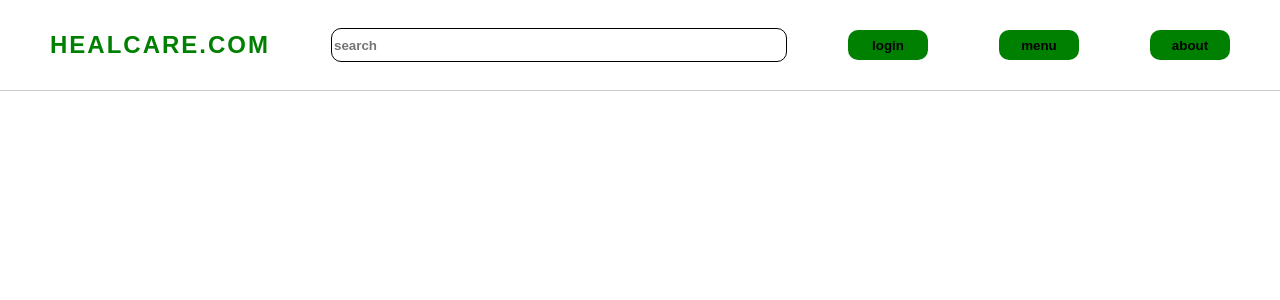
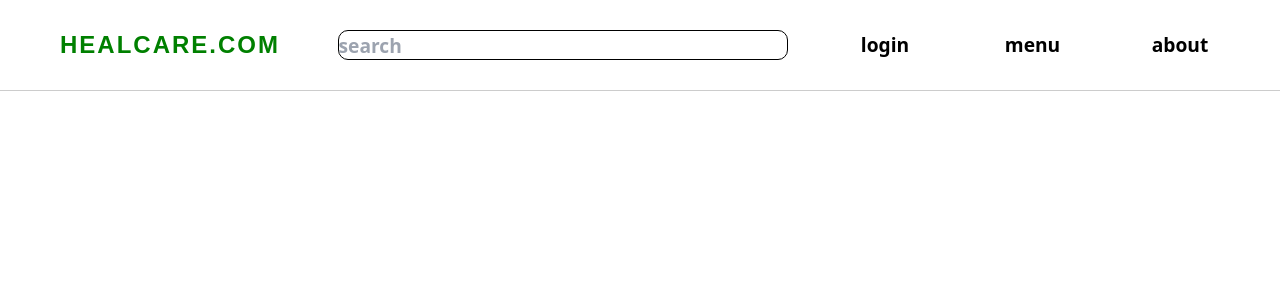
Before and after one commit to aniket2727/Hospital-management, a React (Create React App) app: page / in a window 1280 px wide. Shown: the top 300 px of the page. Built offline with nearby package versions, Linux system fonts and the light colour scheme.

Commit message:
add code for telwind css

```diff
--- a/package.json
+++ b/package.json
@@ -10,6 +10,8 @@
     "@types/node": "^16.18.97",
     "@types/react": "^18.3.3",
     "@types/react-dom": "^18.3.0",
+    "autoprefixer": "^10.4.19",
+    "postcss": "^8.4.38",
     "react": "^18.3.1",
     "react-dom": "^18.3.1",
     "react-scripts": "5.0.1",
@@ -39,5 +41,8 @@
       "last 1 firefox version",
       "last 1 safari version"
     ]
+  },
+  "devDependencies": {
+    "tailwindcss": "^3.4.3"
   }
 }
--- a/src/Buttons/ButtonsComp.tsx
+++ b/src/Buttons/ButtonsComp.tsx
@@ -21,7 +21,7 @@ const ButtonsComponets:React.FC<buttoncomponetsprops>=({data,onClick})=>{
     // state variables
     const [heigth,setHeight]=useState(data.height || '50px');
     const [width,setWidth]=useState(data.width || '50px');
-    const [backgroundColor,setBackgroundColor]=useState(data.backgroundColor || 'green')
+    const [backgroundColor,setBackgroundColor]=useState(data.backgroundColor || '')
     const[textinput,setTextinput]=useState(data.textinput || 'button')
 
     //useeffect for the assign the values
--- a/src/Header/Navbar/Navbarcompontes.tsx
+++ b/src/Header/Navbar/Navbarcompontes.tsx
@@ -25,10 +25,10 @@ const NavbarComponents: React.FC = () => {
         <div className="main-navbar-comp">
              <div className="main-navbar-second">
                    <h1>Healcare.com</h1>
-                   <Inputscomponets  inputsprops={{height:'30px',width:'450px' ,innertext:'search'}}/>
-                   <ButtonsComponets data={{height:'30px',width:'80px',backgroundColor:'green',textinput:"login"}} onClick={handleLoginOperations}/>
-                   <ButtonsComponets data={{height:'30px',width:'80px',backgroundColor:'green',textinput:"menu"}} onClick={handleMenuOperations}/>
-                   <ButtonsComponets data={{height:'30px',width:'80px',backgroundColor:'green',textinput:"about"}} onClick={handleAboutOperations}/>
+                   <Inputscomponets inputsprops={{ height: '1.875rem', width: '28.125rem', innertext: 'search' }} />
+                   <ButtonsComponets data={{ height: '1.875rem', width: '5rem', backgroundColor: '884dff', textinput: "login" }} onClick={handleLoginOperations} />
+                   <ButtonsComponets data={{ height: '1.875rem', width: '5rem', backgroundColor: '4d79ff', textinput: "menu" }} onClick={handleMenuOperations} />
+                   <ButtonsComponets data={{ height: '1.875rem', width: '5rem', backgroundColor: '4d79ff', textinput: "about" }} onClick={handleAboutOperations} />
              </div>
 
         </div>
--- a/src/Header/Navbar/navbarcomp.css
+++ b/src/Header/Navbar/navbarcomp.css
@@ -1,16 +1,11 @@
-
-
-
-
-
 .main-navbar-second h1 {
     font-family: 'Arial', sans-serif; /* Font family for the logo */
-    font-size: 24px; /* Font size for the logo */
+    font-size: 1.5rem; /* Font size for the logo (24px / 16px) */
     font-weight: bolder; /* Bold font weight */
     color: green; /* Color for the logo text */
     text-transform: uppercase; /* Uppercase text for the logo */
-    letter-spacing: 2px; /* Spacing between letters */
-    margin: 0 10px; /* Horizontal margin for spacing */
+    letter-spacing: 0.125rem; /* Spacing between letters (2px / 16px) */
+    margin: 0 0.625rem; /* Horizontal margin for spacing (10px / 16px) */
 }
 
 /* Container for the navbar */
@@ -18,8 +13,8 @@
     display: flex;
     align-items: center;
     justify-content: center;
-    padding: 10px;
-    border-bottom: 1px solid #ccc; /* Subtle bottom border for separation */
+    padding: 0.625rem; /* Padding (10px / 16px) */
+    border-bottom: 0.063rem solid #ccc; /* Subtle bottom border for separation (1px / 16px) */
 }
 
 /* Container for navbar content */
@@ -28,31 +23,58 @@
     align-items: center;
     justify-content: space-between;
     width: 100%;
-    max-width: 1200px;
-    padding: 10px;
+    max-width: 75rem; /* Max width (1200px / 16px) */
+    padding: 0.625rem; /* Padding (10px / 16px) */
 }
 
+.main-button-comp button {
+    border-radius: 0.625rem; /* Border radius (10px / 16px) */
+    margin: 0.625rem; /* Margin (10px / 16px) */
+    border: none;
+    font-weight: 800;
+    cursor: pointer;
+}
 
-.main-button-comp button{
-    border-radius:10px;
-    margin: 10px;
-    border: none;
+.main-input-comp input {
+    border: 0.063rem solid black; /* Border (1px / 16px) */
+    border-radius: 0.625rem; /* Border radius (10px / 16px) */
     font-weight: 800;
 }
 
-.main-navbar-second{
-    display: flex;
-    align-items: center;
-    justify-content: space-between;
-    max-width: 1200px;
+/* Default styles */
+.main-button-comp button,
+.main-input-comp input {
+    font-size: 1rem; /* Default font size */
 }
 
+/* Media query for smaller screens */
+@media only screen and (max-width: 600px) {
+    .main-button-comp button{
+        font-size: 0.8rem; /* Smaller font size for smaller screens */
+        width: 3rem;
+    }
+    .main-input-comp input {
+        font-size: 0.8rem; /* Smaller font size for smaller screens */
+        width: 20rem;
 
+    }
+}
+@media only screen and (max-width: 400px) {
+    .main-button-comp button{
+        font-size: 0.5rem; /* Smaller font size for smaller screens */
+        width: 2rem;
+    }
+    .main-input-comp input {
+        font-size: 0.8rem; /* Smaller font size for smaller screens */
+        width: 15rem;
 
-   /* input styleling for componet  */
+    }
+}
 
-.main-input-comp input{
-    border: 1px solid black;
-    border-radius:10px;
-    font-weight: 800;
+/* Media query for larger screens */
+@media only screen and (min-width: 1200px) {
+    .main-button-comp button,
+    .main-input-comp input {
+        font-size: 1.2rem; /* Larger font size for larger screens */
+    }
 }
--- a/src/index.css
+++ b/src/index.css
@@ -1,13 +1,3 @@
-body {
-  margin: 0;
-  font-family: -apple-system, BlinkMacSystemFont, 'Segoe UI', 'Roboto', 'Oxygen',
-    'Ubuntu', 'Cantarell', 'Fira Sans', 'Droid Sans', 'Helvetica Neue',
-    sans-serif;
-  -webkit-font-smoothing: antialiased;
-  -moz-osx-font-smoothing: grayscale;
-}
-
-code {
-  font-family: source-code-pro, Menlo, Monaco, Consolas, 'Courier New',
-    monospace;
-}
+@tailwind base;
+@tailwind components;
+@tailwind utilities;
--- /dev/null
+++ b/tailwind.config.js
@@ -0,0 +1,10 @@
+/** @type {import('tailwindcss').Config} */
+module.exports = {
+  content: [
+    "./src/**/*.{js,jsx,ts,tsx}",
+  ],
+  theme: {
+    extend: {},
+  },
+  plugins: [],
+}
```
Also changed, not shown: 1 other file (tests, documents, lock files or other folders).
